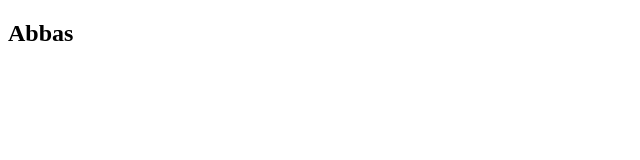
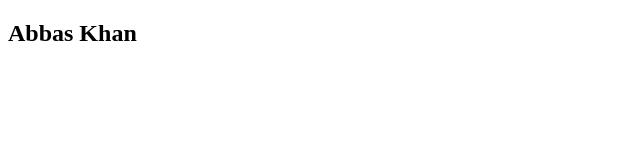
Before and after one commit to Sushma-23s/web-development, a plain HTML site: page index3.html in a window 1280 px wide. Shown: the whole page, without its empty margins (0-640 px from the left). Drawn offline with Linux system fonts and the light colour scheme.

Commit message:
Update index3.html

```diff
--- a/index3.html
+++ b/index3.html
@@ -6,6 +6,6 @@
     <title>Document</title>
 </head>
 <body>
-    <h2>Abbas</h2>
+    <h2>Abbas Khan</h2>
 </body>
 </html>
```
